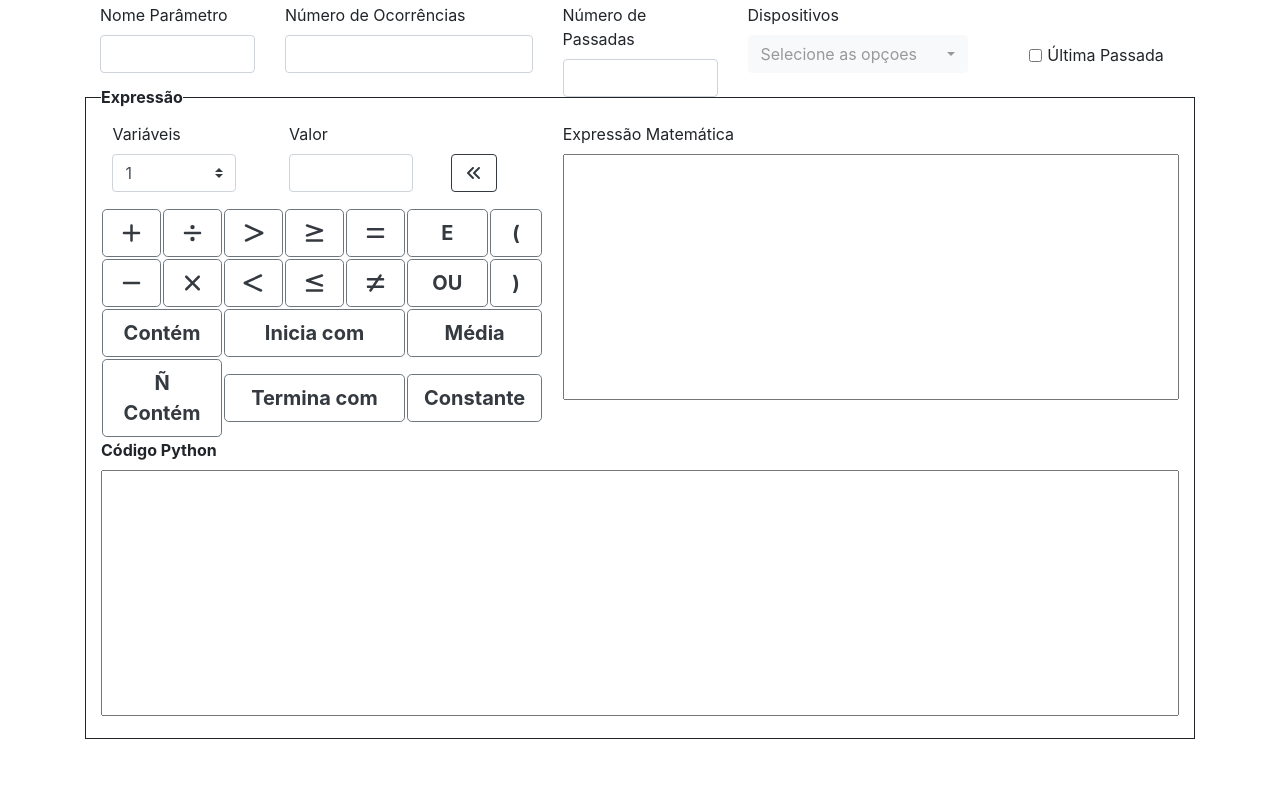
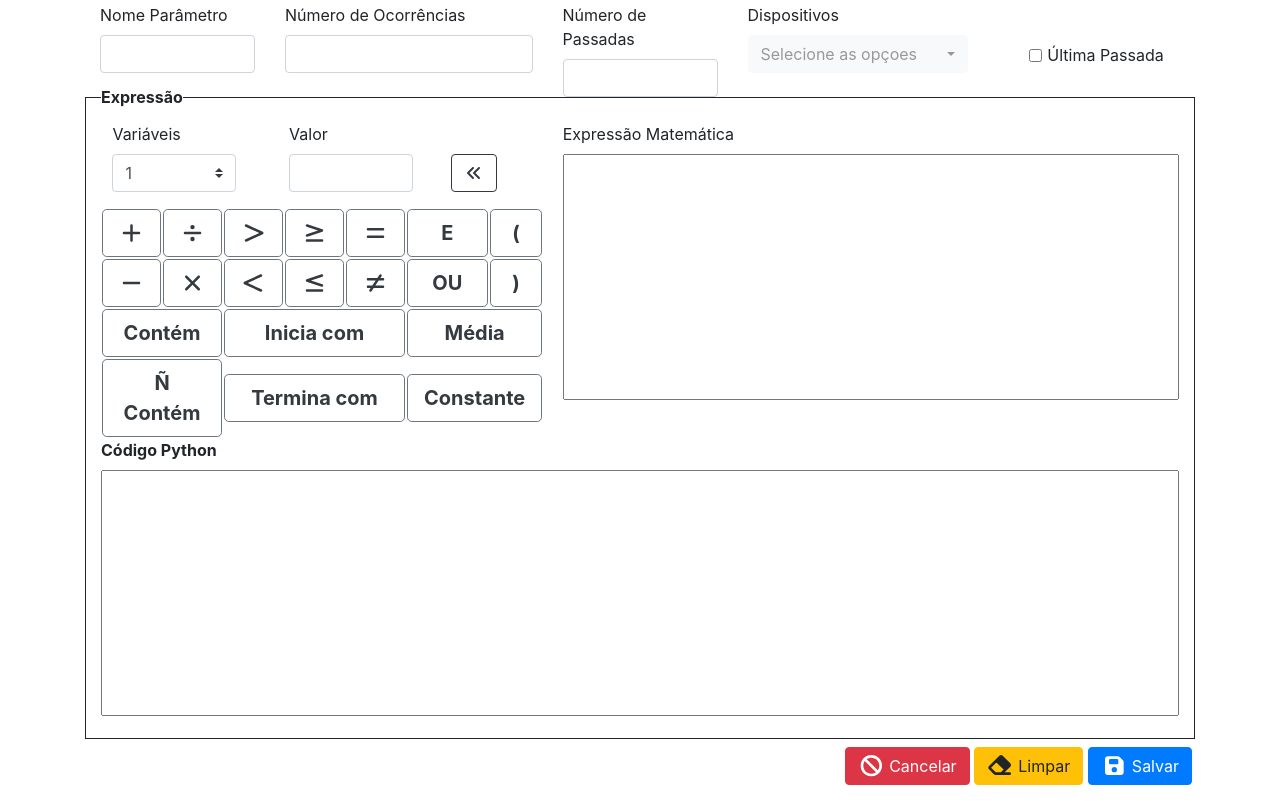
Before and after one commit to natannjos/formularios, a plain HTML site: page index.html in a window 1280 px wide. Shown: the part 749-1550 px from the top of the page. Before the commit the page ends 1488 px from the top, so only its background shows below. Drawn offline with nearby package versions, Linux system fonts and the light colour scheme.

Commit message:
Add botoes no terceiro form

```diff
--- a/index.html
+++ b/index.html
@@ -326,8 +326,17 @@
             </div>
 
         </form>
+        <div class="row align-items-end justify-content-end mt-2">
+            <div class="form-group col-4">
 
+                <button class="btn btn-danger" type="button" id="pesquisar"><i class="fas fa-lg fa-ban"></i> Cancelar</button>
 
+                <button class="btn btn-warning" type="button" id="exportar"><i class="fas fa-lg fa-eraser"></i> Limpar</button>
+
+                <button class="btn btn-primary" type="button" id="novo"><i class="fas fa-lg fa-save"></i> Salvar</button>
+
+            </div>
+        </div>
     </div>
 
     <!-- Scripts do Bootstrap -->
```
